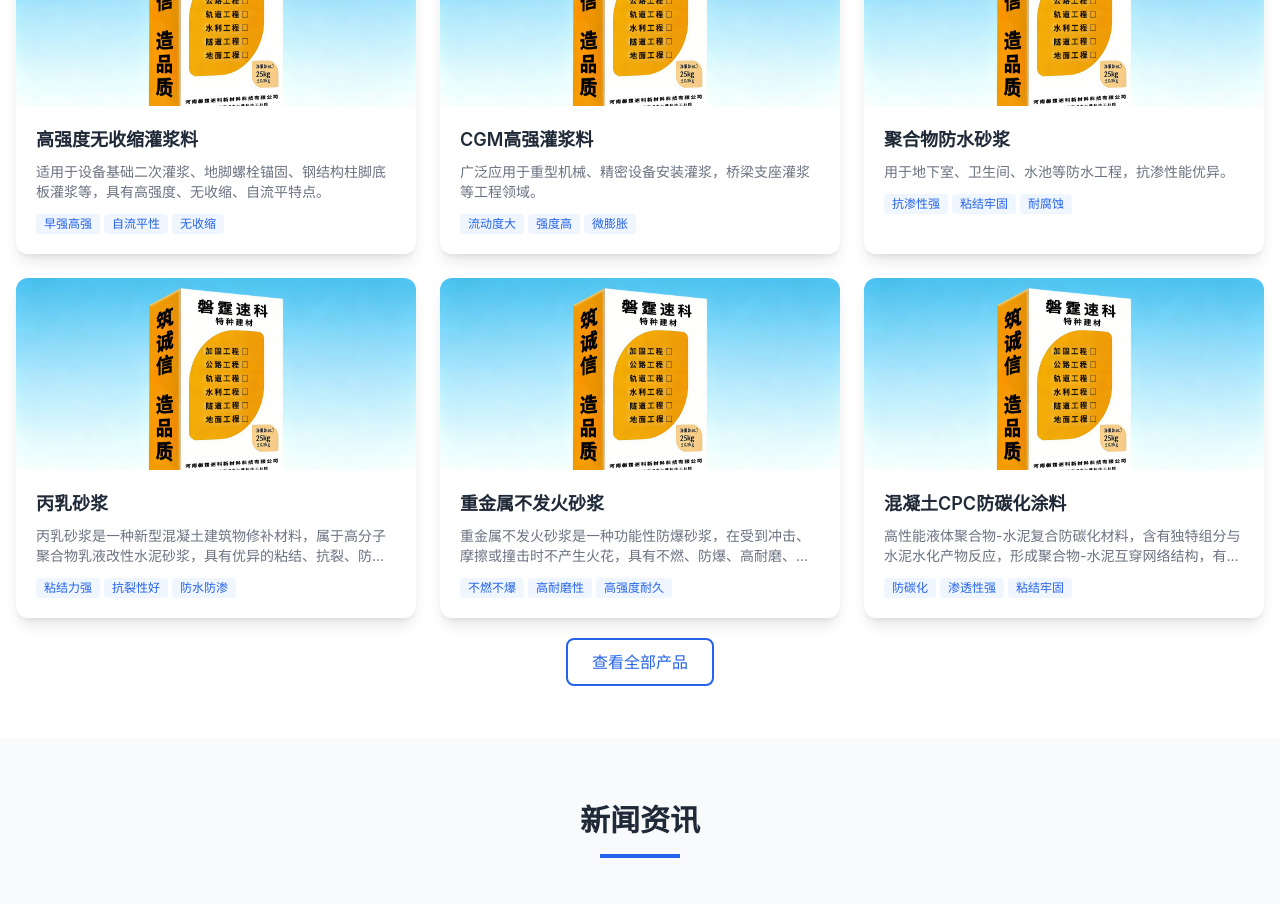
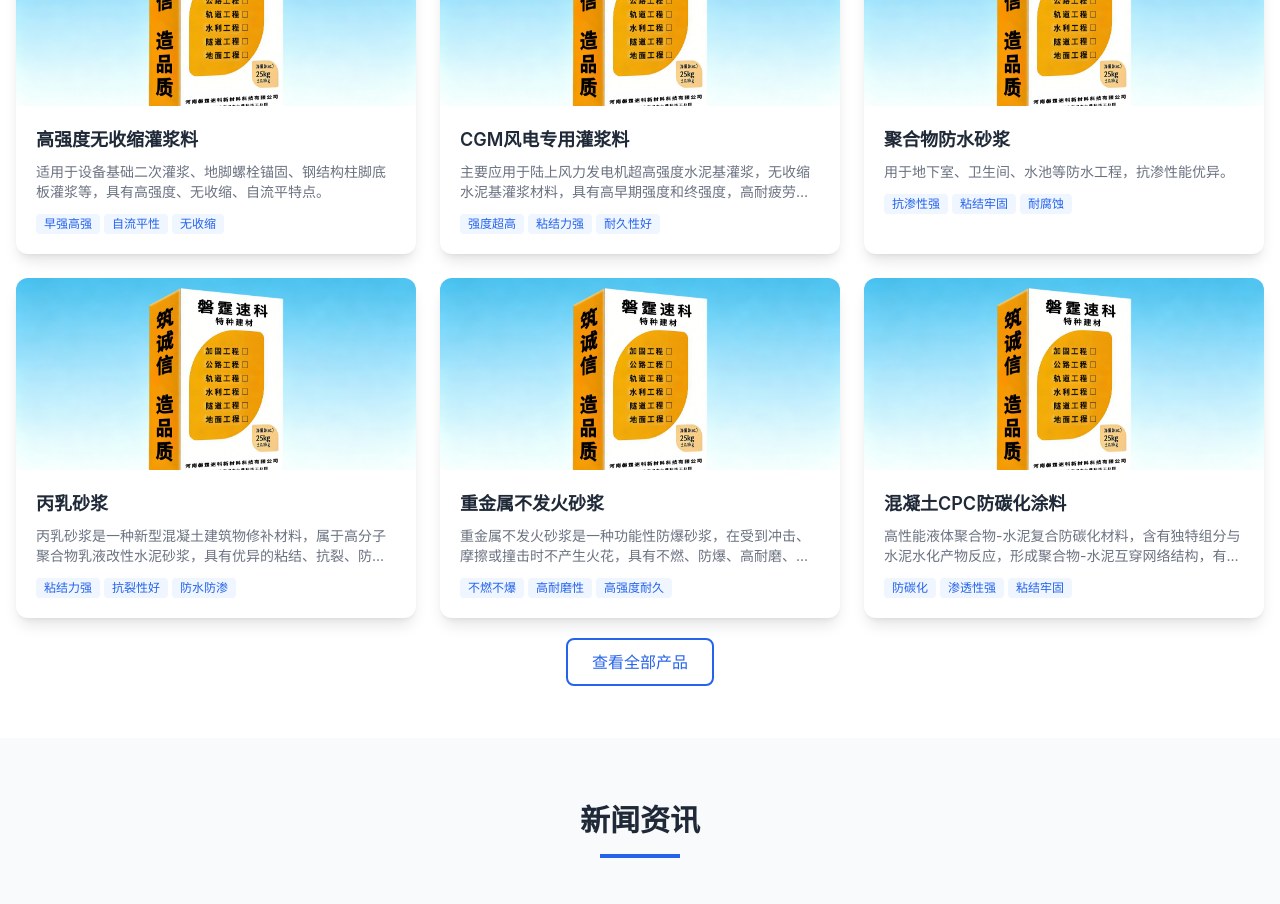
Before and after one commit to demperor888-ai/panting, a Next.js app: page / in a window 1280 px wide. Shown: the part 1420-2324 px from the top of the page. Built offline with nearby package versions, Linux system fonts and the light colour scheme.

Commit message:
CGM高强灌浆料改为CGM风电专用灌浆料

```diff
--- a/src/data/siteData.ts
+++ b/src/data/siteData.ts
@@ -81,11 +81,11 @@ export const initialProducts: Product[] = [
   },
   {
     id: 'p2',
-    name: 'CGM高强灌浆料',
+    name: 'CGM风电专用灌浆料',
     category: 'guanjiang',
-    description: '广泛应用于重型机械、精密设备安装灌浆，桥梁支座灌浆等工程领域。',
+    description: '主要应用于陆上风力发电机超高强度水泥基灌浆，无收缩水泥基灌浆材料，具有高早期强度和终强度，高耐疲劳性，适用于风电等大型设备基础二次灌浆。',
     image: '/images/products/products-2.jpg',
-    features: ['流动度大', '强度高', '微膨胀', '抗疲劳']
+    features: ['强度超高', '粘结力强', '耐久性好', '施工方便', '环保性好']
   },
   {
     id: 'p6',
@@ -452,7 +452,7 @@ export const initialCases: Case[] = [
     location: '河南省郑州市',
     description: '为年产500万吨钢铁厂提供设备基础灌浆服务，使用我公司高强度灌浆料，工程质量优良，获得客户高度评价。项目历时3个月，灌浆面积超过5000平方米。',
     image: '/images/cases/dxgtc.jpg',
-    products: ['高强度无收缩灌浆料', 'CGM高强灌浆料'],
+    products: ['高强度无收缩灌浆料', 'CGM风电专用灌浆料'],
     date: '2023-12-01'
   },
   {
@@ -462,7 +462,7 @@ export const initialCases: Case[] = [
     location: '河南省洛阳市',
     description: '参与高速公路桥梁建设，提供桥梁支座灌浆材料和技术支持，确保工程质量。项目全长15公里，共20座桥梁，使用灌浆料100余吨。',
     image: '/images/cases/gsgl.jpg',
-    products: ['CGM高强灌浆料'],
+    products: ['CGM风电专用灌浆料'],
     date: '2023-11-15'
   },
   {
```
